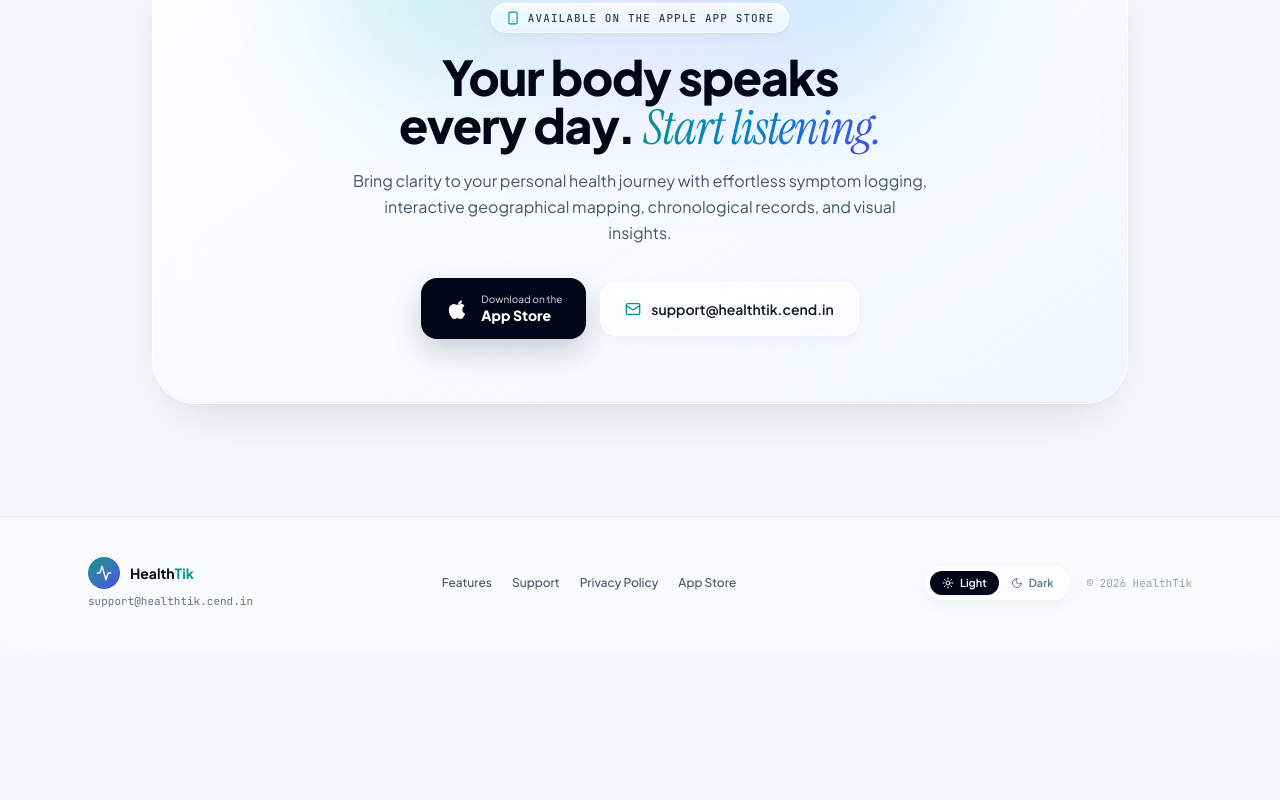
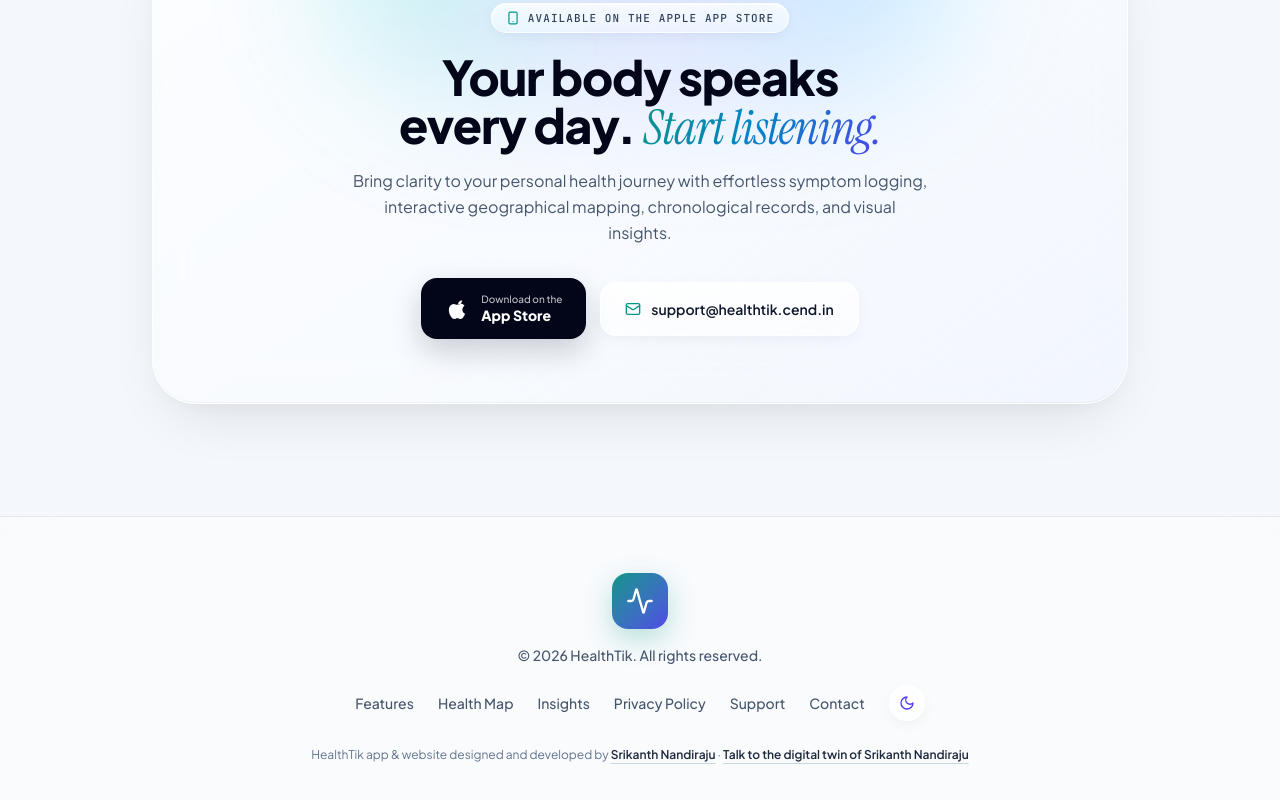
Before and after one commit to nandiraju/healthtick, a React (Vite) app: page / in a window 1280 px wide. Shown: the part 6832-7632 px from the top of the page. Before the commit the page ends 7481 px from the top, so only its background shows below. Built offline with nearby package versions, Linux system fonts and the light colour scheme.

Commit message:
feat(footer): match healment.cend.in centered footer layout, inline theme toggle, and author links

```diff
--- a/src/components/DownloadCTAAndFooter.tsx
+++ b/src/components/DownloadCTAAndFooter.tsx
@@ -9,7 +9,7 @@ interface DownloadCTAAndFooterProps {
 }
 
 export function DownloadCTAAndFooter({ showCta = true }: DownloadCTAAndFooterProps) {
-  const { theme, setTheme } = useTheme();
+  const { theme, toggleTheme } = useTheme();
 
   return (
     <>
@@ -79,83 +79,85 @@ export function DownloadCTAAndFooter({ showCta = true }: DownloadCTAAndFooterPro
         </section>
       )}
 
-      {/* Elegant Liquid Glass Footer with Support, Privacy, Contact & Theme Switcher */}
-      <footer className="relative z-10 border-t border-slate-900/[0.07] bg-white/40 py-10 backdrop-blur-xl dark:border-white/[0.07] dark:bg-white/[0.02]">
-        <div className="mx-auto flex max-w-6xl flex-col items-center justify-between gap-6 px-4 sm:flex-row sm:px-6">
-          <div className="flex flex-col items-center gap-1 sm:items-start">
-            <a href="/" className="flex items-center gap-2.5">
-              <div className="flex h-8 w-8 items-center justify-center rounded-full bg-gradient-to-br from-[#0D9488] to-[#4F46E5] text-white dark:from-[#2EF2C5] dark:to-[#7C6BFF] dark:text-[#05080F]">
-                <Activity className="h-4 w-4" />
-              </div>
-              <span className="text-sm font-bold text-slate-950 dark:text-white">
-                Health<span className="text-teal-600 dark:text-[#2EF2C5]">Tik</span>
-              </span>
-            </a>
-            <a
-              href={`mailto:${SUPPORT_EMAIL}`}
-              className="font-mono-tech text-[11px] text-slate-500 transition-colors hover:text-teal-600 dark:text-[#8A99B2] dark:hover:text-[#2EF2C5]"
-            >
-              {SUPPORT_EMAIL}
-            </a>
-          </div>
+      {/* Centered Site Footer matching healment.cend.in structure */}
+      <footer className="relative z-10 border-t border-slate-900/[0.08] bg-white/45 py-14 backdrop-blur-xl dark:border-white/[0.08] dark:bg-white/[0.02]">
+        <div className="mx-auto flex max-w-4xl flex-col items-center px-4 text-center sm:px-6">
+          {/* App Logo (56x56) */}
+          <a
+            href="/"
+            aria-label="HealthTik Home"
+            className="flex h-14 w-14 items-center justify-center rounded-2xl bg-gradient-to-br from-[#0D9488] to-[#4F46E5] shadow-[0_10px_28px_rgba(13,148,136,0.28)] transition-transform duration-200 hover:scale-105 dark:from-[#2EF2C5] dark:to-[#7C6BFF]"
+          >
+            <Activity className="h-7 w-7 text-white dark:text-[#05080F]" />
+          </a>
 
-          <div className="flex flex-wrap items-center justify-center gap-5 text-xs font-medium text-slate-600 dark:text-[#8A99B2]">
+          {/* Copyright */}
+          <p className="mt-4 text-sm font-medium text-slate-600 dark:text-[#9BB0CB]">
+            © {new Date().getFullYear()} HealthTik. All rights reserved.
+          </p>
+
+          {/* Footer Navigation + Inline Theme Toggle Icon Button */}
+          <nav
+            aria-label="Footer"
+            className="mt-5 flex flex-wrap items-center justify-center gap-x-6 gap-y-2.5 text-sm font-medium text-slate-600 dark:text-[#9BB0CB]"
+          >
             <a href="/#experience" className="transition-colors hover:text-slate-950 dark:hover:text-white">
               Features
+            </a>
+            <a href="/#health-map" className="transition-colors hover:text-slate-950 dark:hover:text-white">
+              Health Map
+            </a>
+            <a href="/#insights" className="transition-colors hover:text-slate-950 dark:hover:text-white">
+              Insights
+            </a>
+            <a href="/privacy/" className="transition-colors hover:text-slate-950 dark:hover:text-white">
+              Privacy Policy
             </a>
             <a href="/support/" className="transition-colors hover:text-slate-950 dark:hover:text-white">
               Support
             </a>
-            <a href="/privacy/" className="transition-colors hover:text-slate-950 dark:hover:text-white">
-              Privacy Policy
-            </a>
             <a
-              href={APP_STORE_URL}
-              target="_blank"
-              rel="noopener noreferrer"
+              href={`mailto:${SUPPORT_EMAIL}`}
               className="transition-colors hover:text-slate-950 dark:hover:text-white"
             >
-              App Store
+              Contact
             </a>
-          </div>
+            <button
+              type="button"
+              onClick={toggleTheme}
+              aria-label="Switch between dark and light colours"
+              title={`Switch to ${theme === 'light' ? 'dark' : 'light'} theme`}
+              className="glass-pill inline-flex h-9 w-9 items-center justify-center rounded-full text-slate-700 transition-transform duration-200 hover:scale-105 active:scale-95 dark:text-slate-200"
+            >
+              {theme === 'light' ? (
+                <Moon className="h-4 w-4 text-indigo-600" />
+              ) : (
+                <Sun className="h-4 w-4 text-amber-300" />
+              )}
+            </button>
+          </nav>
 
-          {/* Segmented Liquid Glass Theme Switcher + Copyright */}
-          <div className="flex items-center gap-4">
-            <div
-              role="group"
-              aria-label="Theme preference"
-              className="glass-pill inline-flex items-center rounded-full p-1"
+          {/* Author Credit & Links */}
+          <p className="mt-6 text-xs leading-relaxed text-slate-500 dark:text-[#8A99B2]">
+            HealthTik app &amp; website designed and developed by{' '}
+            <a
+              href="https://srikanth.nandiraju.com/"
+              target="_blank"
+              rel="noopener"
+              className="font-semibold text-slate-800 underline decoration-slate-300 underline-offset-4 transition-colors hover:text-teal-600 hover:decoration-teal-500 dark:text-slate-200 dark:decoration-white/20 dark:hover:text-[#2EF2C5]"
             >
-              <button
-                type="button"
-                onClick={() => setTheme('light')}
-                className={`inline-flex items-center gap-1.5 rounded-full px-3 py-1 text-[11px] font-semibold transition-all ${
-                  theme === 'light'
-                    ? 'bg-slate-950 text-white shadow-xs'
-                    : 'text-slate-500 hover:text-slate-900 dark:text-slate-400 dark:hover:text-white'
-                }`}
-              >
-                <Sun className="h-3 w-3" />
-                Light
-              </button>
-              <button
-                type="button"
-                onClick={() => setTheme('dark')}
-                className={`inline-flex items-center gap-1.5 rounded-full px-3 py-1 text-[11px] font-semibold transition-all ${
-                  theme === 'dark'
-                    ? 'bg-white text-[#05080F] shadow-xs'
-                    : 'text-slate-500 hover:text-slate-900 dark:text-slate-400 dark:hover:text-white'
-                }`}
-              >
-                <Moon className="h-3 w-3" />
-                Dark
-              </button>
-            </div>
-
-            <div className="font-mono-tech text-[11px] text-slate-400 dark:text-[#64748B]">
-              © {new Date().getFullYear()} HealthTik
-            </div>
-          </div>
+              Srikanth Nandiraju
+            </a>{' '}
+            ·{' '}
+            <a
+              href="https://ai.nandiraju.com/"
+              target="_blank"
+              rel="noopener"
+              className="font-semibold text-slate-800 underline decoration-slate-300 underline-offset-4 transition-colors hover:text-teal-600 hover:decoration-teal-500 dark:text-slate-200 dark:decoration-white/20 dark:hover:text-[#2EF2C5]"
+            >
+              Talk to the digital twin of Srikanth Nandiraju
+            </a>
+          </p>
         </div>
       </footer>
     </>
```
